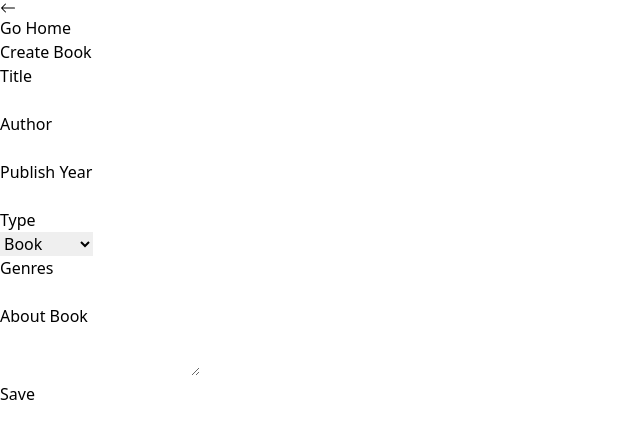
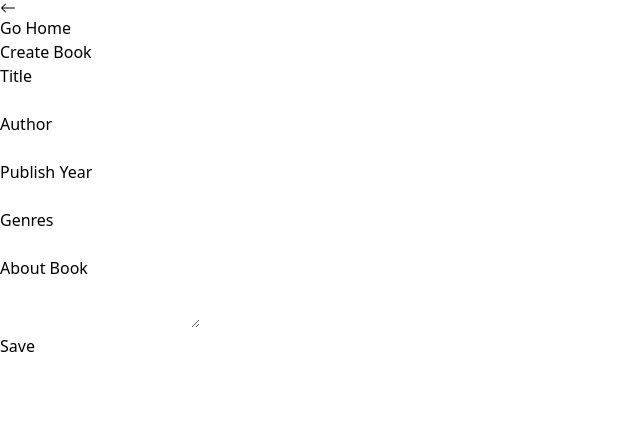
Before and after one commit to aseeljaferz/MERN-Book-Library-Application, a React (Vite) app in the folder client/: page /books/create in a window 1280 px wide. Shown: the top 438 px of the page, without its empty margins (0-640 px from the left). Built offline with nearby package versions, Linux system fonts and the light colour scheme.

Commit message:
dropdown removed

```diff
--- a/client/src/pages/CreateBook.jsx
+++ b/client/src/pages/CreateBook.jsx
@@ -6,7 +6,7 @@ import { useNavigate } from 'react-router-dom';
 import { useSnackbar } from 'notistack';
 
 const CreateBook = () => {
-  const [type, setType] = useState('book');
+  // const [type, setType] = useState('book');
   const [title, setTitle] = useState('');
   const [author, setAuthor] = useState('');
   const [publishYear, setPublishYear] = useState('');
@@ -89,7 +89,7 @@ const CreateBook = () => {
             className="border-2 border-grey-500 px-4 py-2 w-full"
           />
         </div>
-        <div className="my-4">
+        {/* <div className="my-4">
           <div className="text-xl mr-4 text-grey-500">Type</div>
           <select
             value={type}
@@ -99,7 +99,7 @@ const CreateBook = () => {
             <option value="book">Book</option>
             <option value="magazine">Magazine</option>
           </select>
-        </div>
+        </div> */}
         <div className="my-4">
           <div className="text-xl mr-4 text-grey-500">Genres</div>
           <input
```
